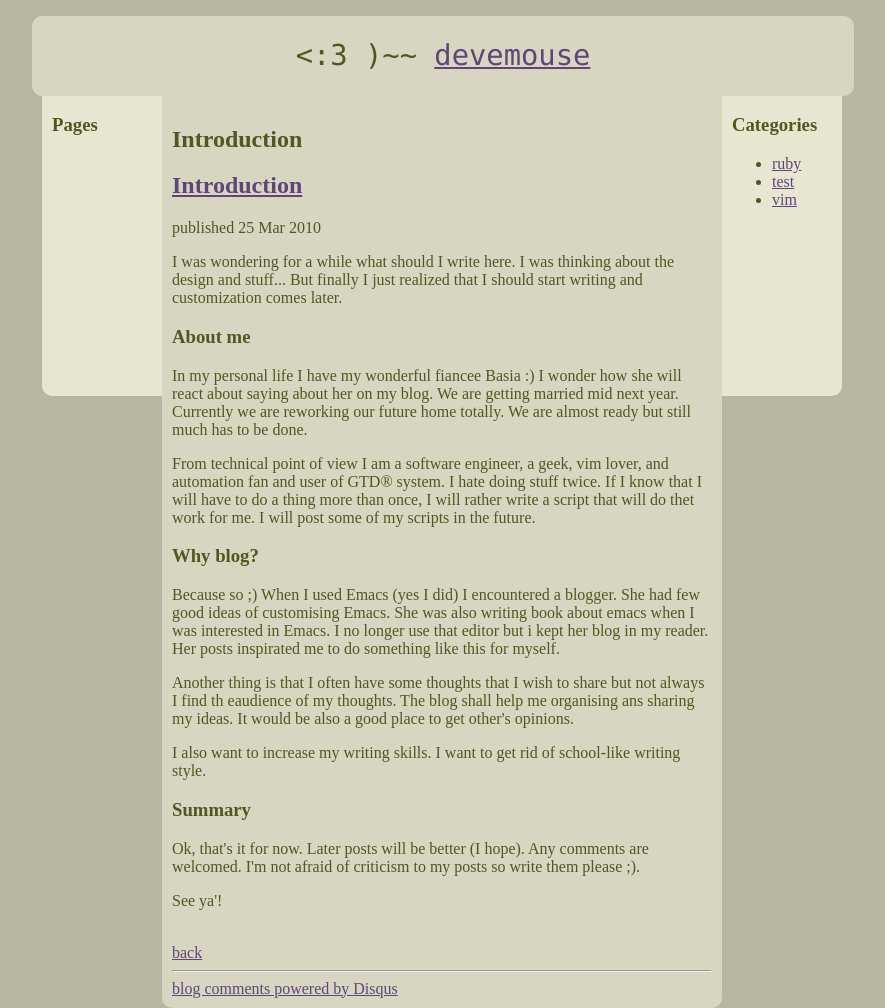
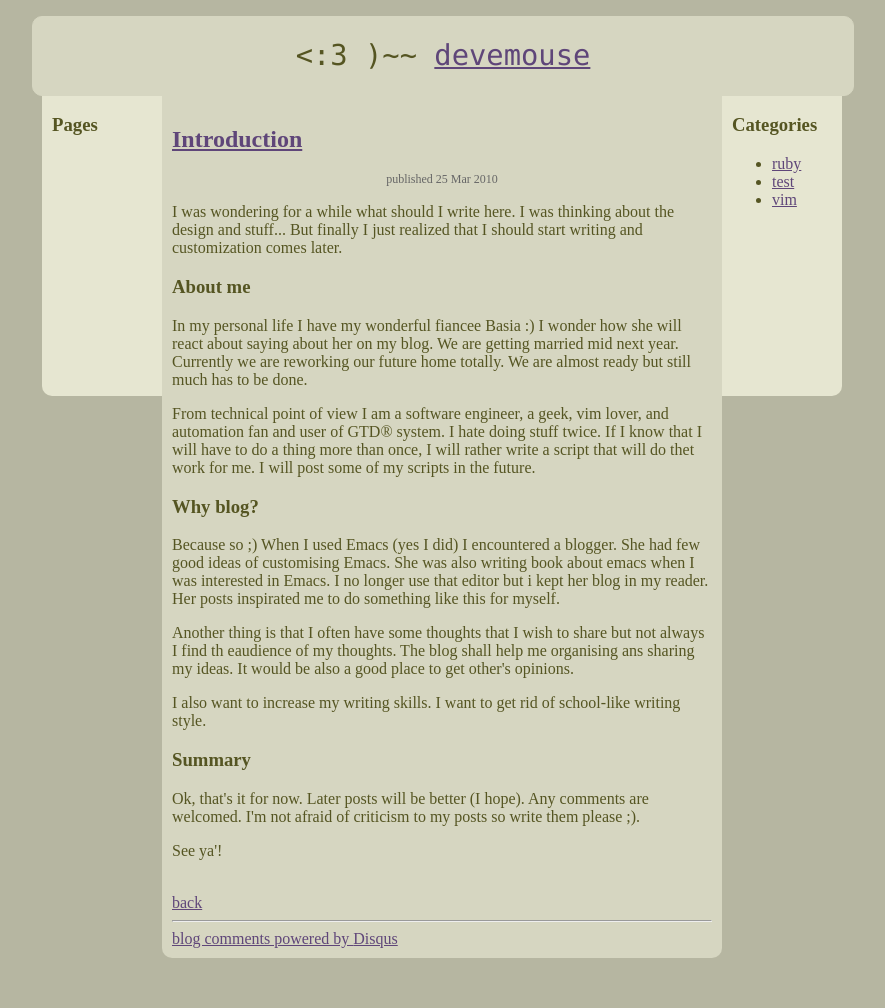
Before and after one commit to devemouse/devemouse.github.com, a Jekyll site: the page built from _posts/2010-03-25-introduction.html, in a window 1280 px wide. Shown: the whole page, without its empty margins (198-1083 px from the left). Built offline with Jekyll 4.4.1, drawn with Linux system fonts in a browser that asks for light colours; Markdown is read by kramdown in place of the engine named in the settings; comment, search, counter and statistics services are not loaded; after the commit the page ends 958 px from its top, so only the background shows below that.

Commit message:
now all posts will include nice header and publihed date

```diff
--- a/_layouts/post.html
+++ b/_layouts/post.html
@@ -2,8 +2,8 @@
 layout: base
 ---
 <div class="entry-content">
-   <h2>{{ page.title }}</h2>
-   <!-- <span>Published: {{ page.date }}</span> -->
+   <h2><a href="{{ page.url }}">{{ page.title }}</a></h2>
+   <div id="date">published {{ page.date | date_to_string }}</div>
    {{ content }}
    <br/>
    <a href="index.html">back</a>
--- a/_posts/2010-03-25-introduction.html
+++ b/_posts/2010-03-25-introduction.html
@@ -2,9 +2,6 @@
 layout: post
 title: Introduction
 ---
-
-<h2><a href="{{ page.url }}">{{ page.title }}</a></h2>
-<div id="date">published {{ page.date | date_to_string }}</div>
 
 <p>I was wondering for a while what should I write here. I was thinking about the design and stuff... But finally I just realized that I should start writing and customization comes later.</p>
 <h3>About me</h3>
--- a/css/default.css
+++ b/css/default.css
@@ -36,6 +36,13 @@ img.thumb {
    width:100px;
    height:100px;
    margin:5px
+}
+
+#date {
+  text-align: center;
+  color: #666;
+  margin-bottom: 15px;
+  font-size: 12px;
 }
 
 .container {
```
